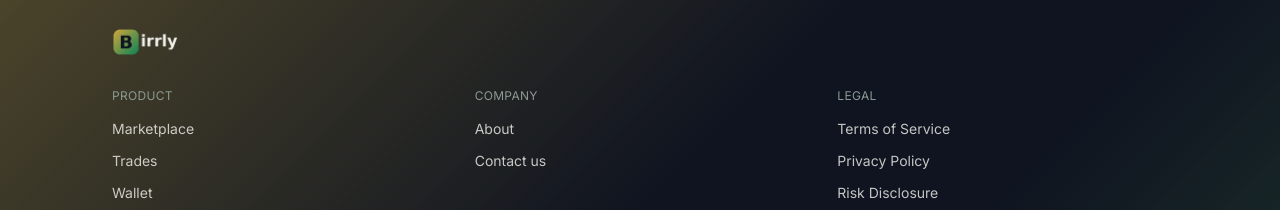
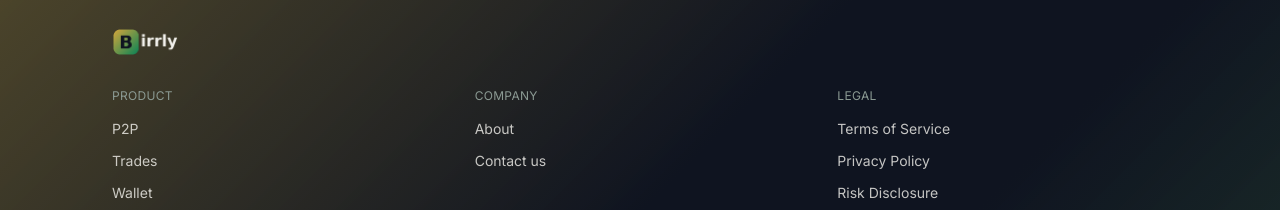
Before and after one commit to abi677715-del/kuno-p2p-platform, a Next.js app in the folder frontend/: page / in a window 1280 px wide. Shown: the part 2120-2330 px from the top of the page. Built offline with nearby package versions, Linux system fonts and the light colour scheme; no server answers.

Commit message:
Update Footer.tsx

```diff
--- a/frontend/components/Footer.tsx
+++ b/frontend/components/Footer.tsx
@@ -4,7 +4,7 @@ const columns = [
   {
     title: 'Product',
     links: [
-      { href: '/marketplace', label: 'Marketplace' },
+      { href: '/marketplace', label: 'P2P' },
       { href: '/trades', label: 'Trades' },
       { href: '/wallet', label: 'Wallet' },
       { href: '/support', label: 'Support' },
```
